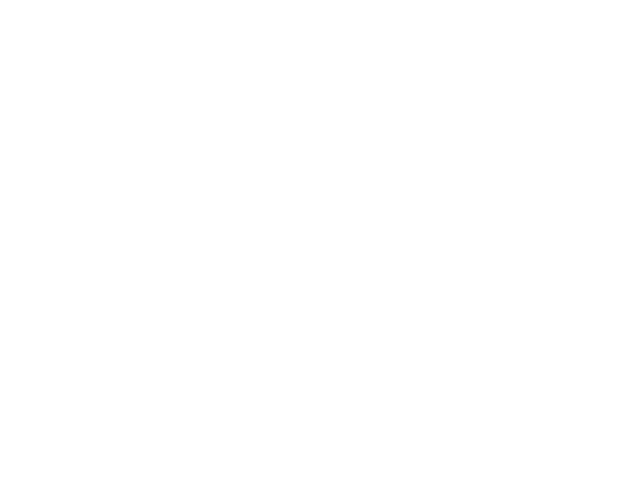
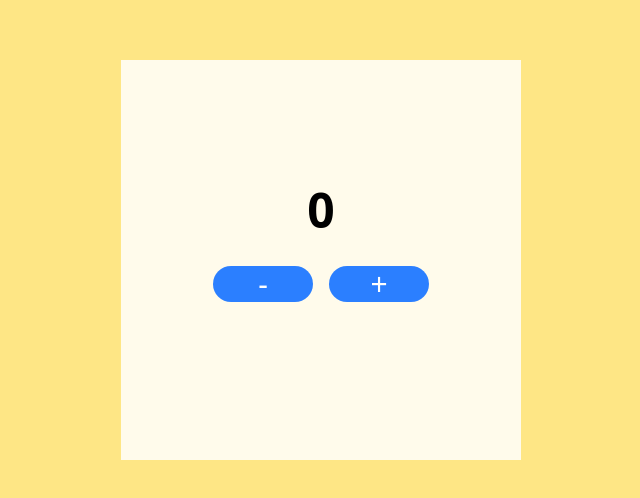
Before and after one commit to MapaNM/cbc-frontend, a React (Vite) app: page /test in a window 1280 px wide. Before the commit this address had no page. Shown: the part 140-638 px from the top of the page, without its empty margins (319-959 px from the left). Built offline with nearby package versions, Linux system fonts and the light colour scheme.

Commit message:
Day 11 ❌ React Hooks(useState)

```diff
--- a/src/App.jsx
+++ b/src/App.jsx
@@ -5,6 +5,7 @@
 import LoginPage from './pages/loginPage';
 import RegisterPage from './pages/registerPage';
 import AdminPage from './pages/adminPage';
+import TestPage from './pages/testPage';
 
 function App() {
 
@@ -17,9 +18,9 @@
         <Route path="/" element={<HomePage/>} />
           <Route path="/login" element={<LoginPage/>} />
           <Route path="/register" element={<RegisterPage/>} />
+          <Route path="/test" element={<TestPage/>} />
           <Route path="/admin/*" element={<AdminPage/>} />
        </Routes>
-
 
       </div>
       </BrowserRouter>
--- /dev/null
+++ b/src/pages/testPage.jsx
@@ -0,0 +1,34 @@
+import { useState } from "react"
+
+export default function TestPage(){
+
+    const[count, setCount] = useState(0)
+
+    function increment(){
+        setCount(count +1)
+
+    }
+
+    function decrement(){
+        setCount(count -1)
+
+    }
+
+    return(
+        <div className="w-full h-screen bg-amber-200 flex justify-center items-center">
+            <div className="w-[400px] h-[400px] bg-amber-50 flex flex-col justify-center items-center">
+                <h1 className="text-5xl font-bold">{count}</h1>
+                <div className="w-full flex justify-center items-center h-[100px]">
+                    <button onClick={decrement} className="w-[100px] bg-blue-500 mx-2 text-3xl rounded-3xl flex justify-center items-center text-white">
+                        -
+                    </button>
+                    <button onClick={increment} className="w-[100px] bg-blue-500 mx-2 text-3xl rounded-3xl flex justify-center items-center text-white">
+                        +
+                    </button>
+                </div>
+
+            </div>
+
+        </div>
+    )
+}
```
